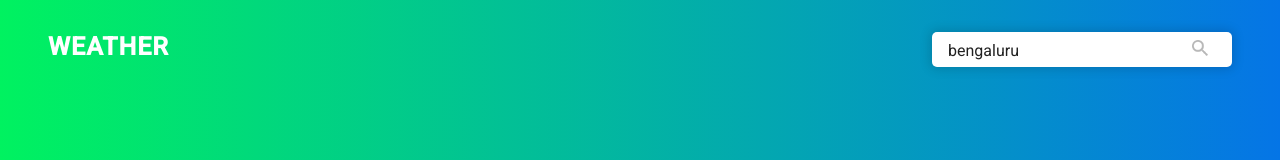
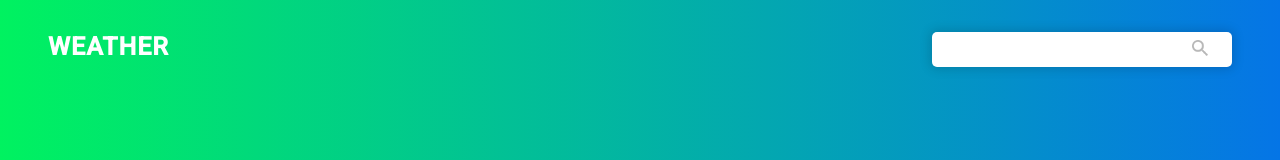
Before and after one commit to sujitpatil72/weather-app, an Angular app: page / in a window 1280 px wide. Shown: the top 160 px of the page. Built offline with nearby package versions, Linux system fonts and the light colour scheme.

Commit message:
added Readme.md

```diff
--- a/src/app/app.component.ts
+++ b/src/app/app.component.ts
@@ -20,7 +20,7 @@ const API_URL = 'https://api.openweathermap.org/data/2.5/weather';
   changeDetection: ChangeDetectionStrategy.OnPush,
 })
 export class AppComponent {
-  searchInput: FormControl = new FormControl('bengaluru', Validators.required);
+  searchInput: FormControl = new FormControl('', Validators.required);
 
   matDialogConfig: MatDialogConfig = {
     width: '90%',
```
Also changed, not shown: 1 other file (tests, documents, lock files or other folders).
